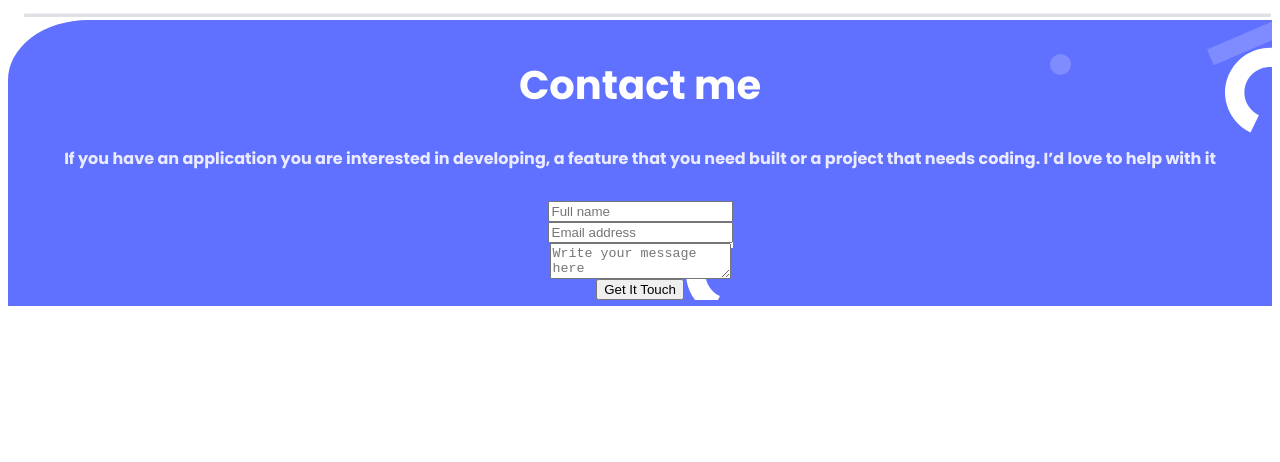
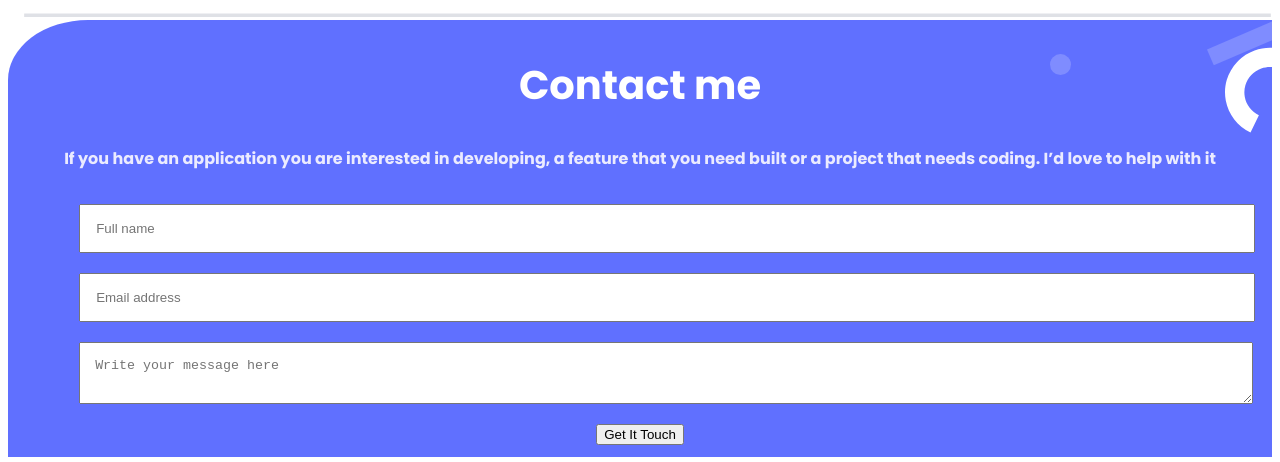
Before and after one commit to henrycode460/Portfolio-Mobile-Version-Skeleton, a website: page index.html in a window 1280 px wide. Shown: the part 3751-4213 px from the top of the page. Before the commit the page ends 4065 px from the top, so only its background shows below. Drawn offline with Linux system fonts and the light colour scheme.

Commit message:
Fix linter errors, fix Full Width issue in form

```diff
--- a/index.html
+++ b/index.html
@@ -265,12 +265,10 @@
                 <p class="contact-paragraph">
                     If you have an application you are interested in developing, a feature that you need built or a project that needs coding. I’d love to help with it
                 </p>
-            </div>
-            <div class="contact-heading text-center">
-                <form id="contact-form" class="contact-form" action="">
-                    <input type="text" name="name" placeholder="Full name" />
-                    <input type="email" name="email" id="email" placeholder="Email address" />
-                    <textarea name="message" id="contact-message" placeholder="Write your message here"></textarea>
+                <form id="contact-form" class="contact-form-form" action="">
+                    <input class="form-control" type="text" name="name" placeholder="Full name" />
+                    <input class="form-control" type="email" name="email" id="email" placeholder="Email address" />
+                    <textarea class="form-control" name="message" id="contact-message" placeholder="Write your message here"></textarea>
                     <button type="submit">Get It Touch</button>
                 </form>
             </div>
--- a/style.css
+++ b/style.css
@@ -299,6 +299,12 @@ body {
   color: #ebebff;
 }
 
-.contact-form {
+.contact-form-form {
+  padding: 5px;
+}
+
+.form-control {
   width: 100%;
+  margin: 10px;
+  padding: 15px;
 }
```
